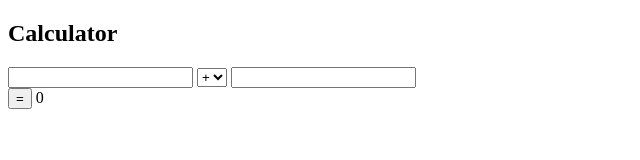
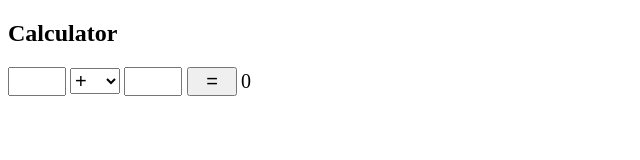
Before and after one commit to kosumoff/my-first-calculator, a plain HTML site: page index.html in a window 1280 px wide. Shown: the whole page, without its empty margins (0-640 px from the left). Drawn offline with Linux system fonts and the light colour scheme.

Commit message:
Add styles

```diff
--- a/index.html
+++ b/index.html
@@ -3,6 +3,7 @@
 
 <head>
   <meta charset="UTF-8">
+  <link rel="stylesheet" href="./styles.css"></link>
   <title>Calculator</title>
 </head>
 
--- /dev/null
+++ b/styles.css
@@ -0,0 +1,13 @@
+form {
+  float: left;
+  margin-right: 5px;
+}
+
+input, select, span, button {
+  width: 50px;
+  font-size: 20px;
+}
+
+select:hover, button:hover {
+  cursor: pointer;
+}
```
